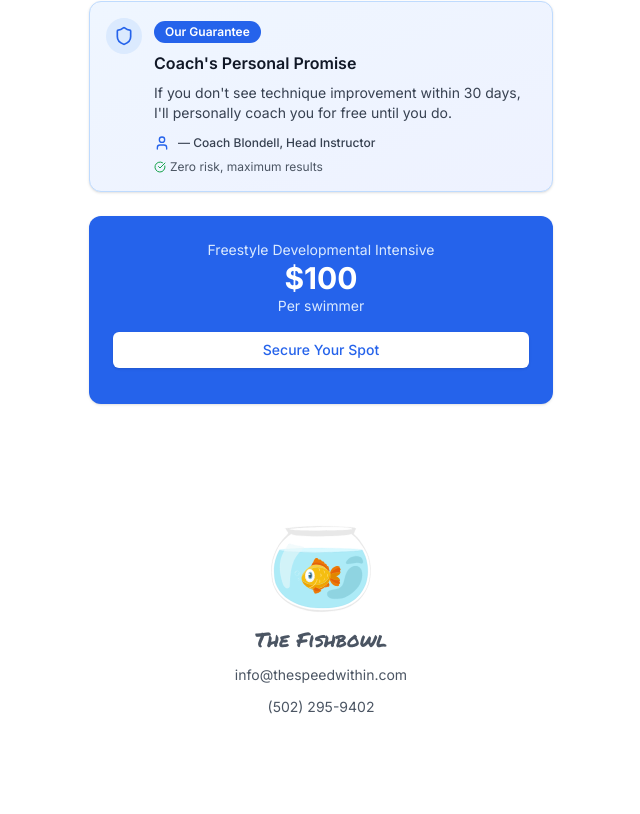
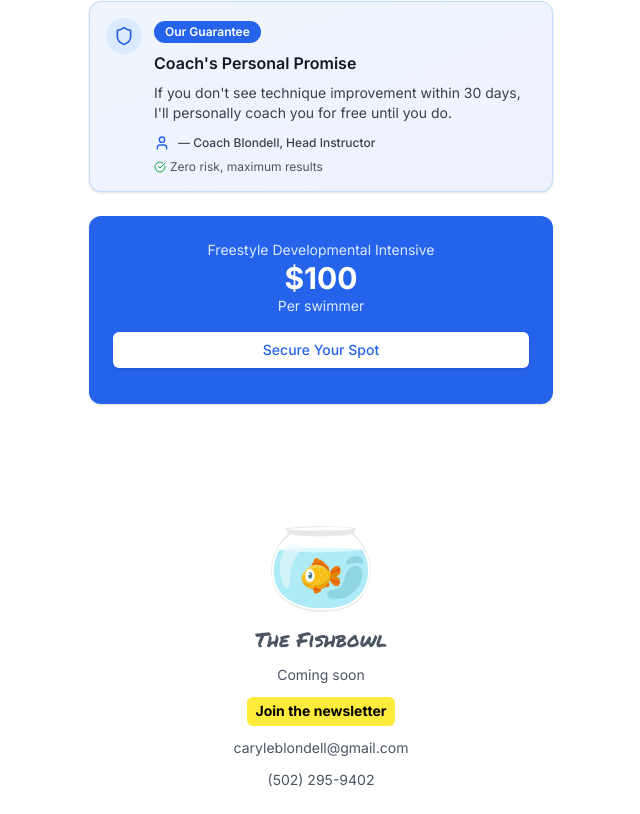
Before and after one commit to cblon/thespeedwithin, a Next.js app: page / in a window 1280 px wide. Shown: the part 1701-2515 px from the top of the page, without its empty margins (319-959 px from the left). Before the commit the page ends 2442 px from the top, so only its background shows below. Built offline with nearby package versions, Linux system fonts and the light colour scheme.

Commit message:
initial commit

```diff
--- a/app/page.tsx
+++ b/app/page.tsx
@@ -109,7 +109,7 @@ const registrationData: RegistrationData = {
 
 const contactDetails: ContactDetails = {
   name: "The Fishbowl",
-  email: "info@thespeedwithin.com",
+  email: "caryleblondell@gmail.com",
   phone: "(502) 295-9402",
 }
 
--- a/components/contact-info.tsx
+++ b/components/contact-info.tsx
@@ -3,6 +3,7 @@
 import { motion } from "framer-motion"
 import { Permanent_Marker } from "next/font/google";
 import Image from "next/image"
+import Link from "next/link";
 
 
 const marker = Permanent_Marker({
@@ -24,12 +25,33 @@ export function ContactInfo({ name, email, phone, delay = 3.2 }: ContactInfoProp
       animate={{ opacity: 1, y: 0 }}
       transition={{ duration: 0.6, delay }}
     >
-      <Image src="/fishbowl.svg" alt="The fishbowl" width={100} height={100}  />
+      <Image src="/fishbowl.svg" alt="The fishbowl" width={100} height={100} />
       <motion.p initial={{ opacity: 0 }} animate={{ opacity: 1 }} transition={{ duration: 0.4, delay: delay + 0.1 }}>
-       <span className={`${marker.className} text-xl`}>
-        {name}
-       </span>
+        <span className={`${marker.className} text-xl`}>
+          {name}
+        </span>
       </motion.p>
+      <motion.p initial={{ opacity: 0 }} animate={{ opacity: 1 }} transition={{ duration: 0.4, delay: delay + 0.2 }}>
+        Coming soon
+      </motion.p>
+      <Link href="https://forms.gle/5dorqWKurRpAz3LL9" passHref legacyBehavior>
+        <motion.a
+          whileHover={{ scale: 1.1, color: '#ff5722' }}
+          whileTap={{ scale: 0.95 }}
+          style={{
+            backgroundColor: '#ffeb3b', // highlight yellow
+            fontWeight: 'bold',
+            padding: '0.3em 0.6em',
+            borderRadius: '6px',
+            display: 'inline-block',
+            textDecoration: 'none',
+            color: '#000',
+          }}
+        >
+          Join the newsletter
+        </motion.a>
+      </Link>
+
       <motion.p initial={{ opacity: 0 }} animate={{ opacity: 1 }} transition={{ duration: 0.4, delay: delay + 0.2 }}>
         {email}
       </motion.p>
```
